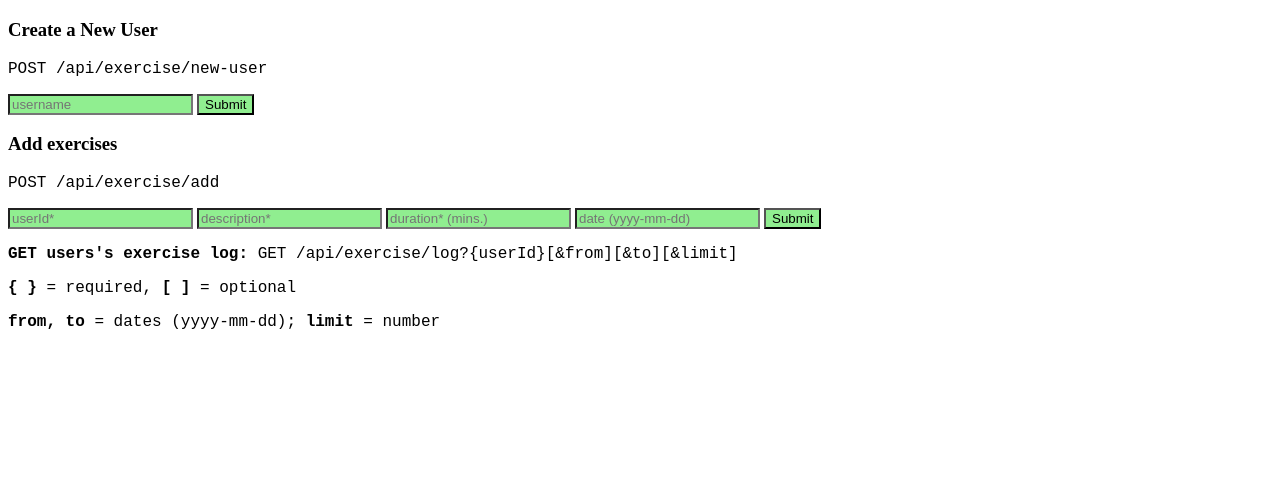
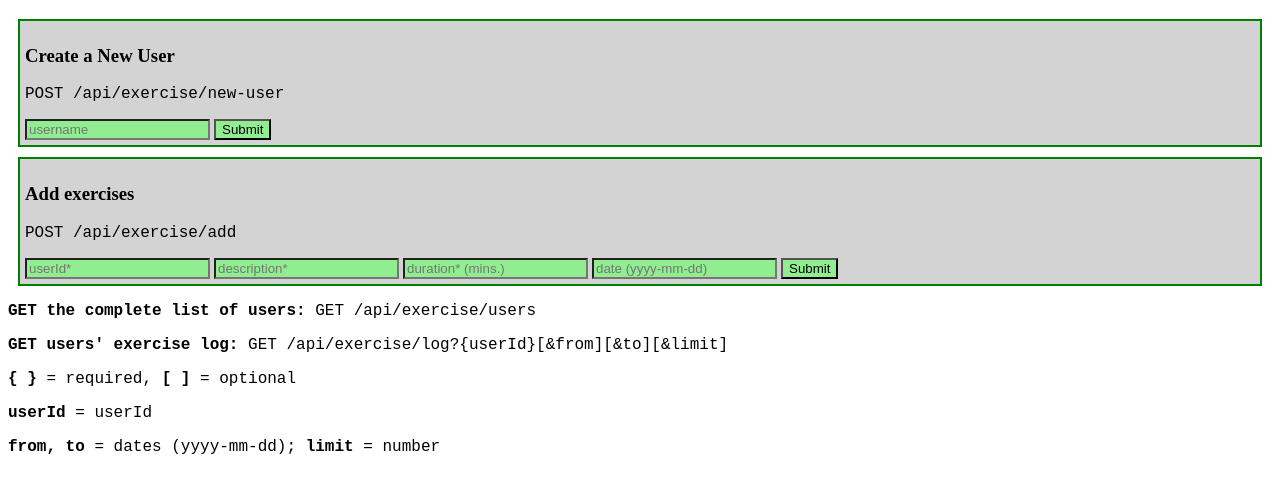
Before and after one commit to spr15bd/exercise-tracker, a website: page views/index.html in a window 1280 px wide. Shown: the part 61-554 px from the top of the page. Drawn offline with Linux system fonts and the light colour scheme; files that its build step writes are made by us from their sources.

Commit message:
Add files via upload

```diff
--- a/views/index.html
+++ b/views/index.html
@@ -11,13 +11,13 @@
    <body>
       <div class="container">
          <h1>Exercise tracker</h1>
-          <form action="/api/exercise/new-user" method="post">
+          <form action="/api/exercise/new-user" method="post" id="new-user">
             <h3>Create a New User</h3>
             <p><code>POST /api/exercise/new-user</code></p>
             <input id="uname" type="text" name="username" placeholder="username">
             <input type="submit" value="Submit">
           </form>
-          <form action="/api/exercise/add" method="post">
+          <form action="/api/exercise/add" method="post" id="add-exercises">
             <h3>Add exercises</h3>
             <p><code>POST /api/exercise/add</code></p>
             <input id="uid" type="text" name="userId" placeholder="userId*">
@@ -26,8 +26,10 @@
             <input id="dat" type="text" name="date" placeholder="date (yyyy-mm-dd)">
             <input type="submit" value="Submit">
           </form>
-          <p><strong>GET users's exercise log: </strong><code>GET /api/exercise/log?{userId}[&amp;from][&amp;to][&amp;limit]</code></p>
+          <p><strong>GET the complete list of users: </strong><code>GET /api/exercise/users</code></p>
+          <p><strong>GET users' exercise log: </strong><code>GET /api/exercise/log?{userId}[&amp;from][&amp;to][&amp;limit]</code></p>
           <p><strong>{ }</strong> = required, <strong>[ ]</strong> = optional</p>
+          <p><strong>userId</strong> = userId</p>
           <p><strong>from, to</strong> = dates (yyyy-mm-dd); <strong>limit</strong> = number</p>
       </div>
    </body>
```
